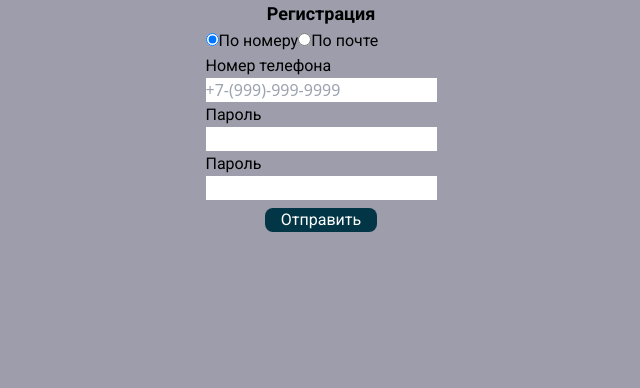
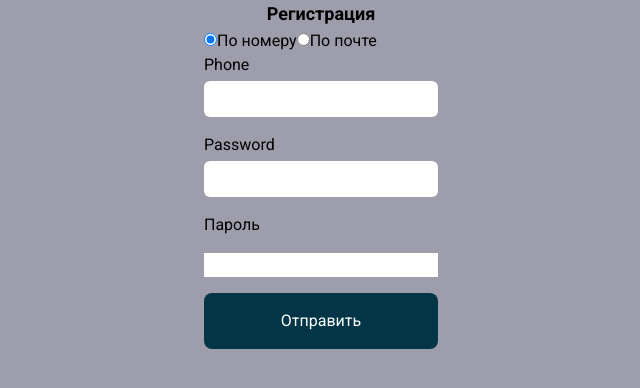
Before and after one commit to AdiletBekmuratov/nomad-water-front, a React (Vite) app: page /register in a window 1280 px wide. Shown: the top 388 px of the page, without its empty margins (319-959 px from the left). Built offline with nearby package versions, Linux system fonts and the light colour scheme.

Commit message:
input and button components

```diff
--- a/package.json
+++ b/package.json
@@ -20,6 +20,7 @@
   "devDependencies": {
     "@types/react": "^18.0.24",
     "@types/react-dom": "^18.0.8",
+    "@types/react-input-mask": "^3.0.2",
     "@typescript-eslint/eslint-plugin": "^5.42.1",
     "@typescript-eslint/parser": "^5.42.1",
     "@vitejs/plugin-react": "^2.2.0",
--- /dev/null
+++ b/src/components/Forms/Button.tsx
@@ -0,0 +1,15 @@
+import { ButtonHTMLAttributes, DetailedHTMLProps, FC, ReactNode } from 'react';
+
+type Props = DetailedHTMLProps<ButtonHTMLAttributes<HTMLButtonElement>, HTMLButtonElement> & {
+  children: ReactNode;
+};
+
+export const Button: FC<Props> = (props) => {
+  return (
+    <button
+      {...props}
+      className={`text-white bg-dark-blue py-4 rounded-lg font-roboto w-full disabled:bg-gray-300 ${props.className}`}>
+      {props.children}
+    </button>
+  );
+};
--- /dev/null
+++ b/src/components/Forms/Input.tsx
@@ -0,0 +1,33 @@
+import { ErrorMessage, Field } from 'formik';
+import { DetailedHTMLProps, FC, InputHTMLAttributes } from 'react';
+import ReactInputMask from 'react-input-mask';
+
+type Props = DetailedHTMLProps<InputHTMLAttributes<HTMLInputElement>, HTMLInputElement> & {
+  inputType: 'formik' | 'default';
+  label?: string;
+  mask?: string;
+};
+
+const CONSTANT_CLASSNAMES = 'py-2 px-4 bg-white text-sm rounded-md';
+
+export const Input: FC<Props> = (props) => {
+  return (
+    <div className="flex flex-col space-y-1">
+      {props.label && (
+        <label htmlFor={props.id} className="font-roboto">
+          {props.label}
+        </label>
+      )}
+      {props.inputType === 'formik' ? (
+        <Field
+          {...props}
+          className={`${CONSTANT_CLASSNAMES} ${props.className}`}
+          component={props.mask ? ReactInputMask : 'input'}
+        />
+      ) : (
+        <input {...props} className={`${CONSTANT_CLASSNAMES} ${props.className}`} />
+      )}
+      <ErrorMessage component={'div'} name={props.name!} className="text-xs text-red-500" />
+    </div>
+  );
+};
--- /dev/null
+++ b/src/components/Forms/index.ts
@@ -0,0 +1,2 @@
+export * from './Button';
+export * from './Input';
--- a/src/components/button.tsx
+++ /dev/null
@@ -1,24 +0,0 @@
-type Props = {
-  data: Object;
-  isDisabled: boolean;
-};
-
-const Button = (props: Props) => {
-  const onClick = () => {
-    alert(JSON.stringify(props.data));
-  };
-
-  return (
-    <div className={`justify-center flex mt-2`}>
-      <button
-        type="submit"
-        onClick={onClick}
-        className="text-white bg-prevent w-28 rounded-lg font-roboto"
-        disabled={props.isDisabled}>
-        Отправить
-      </button>
-    </div>
-  );
-};
-
-export default Button;
--- a/src/components/regByEmail.tsx
+++ b/src/components/regByEmail.tsx
@@ -1,6 +1,6 @@
 import { Formik } from 'formik';
 import * as yup from 'yup';
-import Button from './button';
+import { Button } from './Forms';
 
 type formValues = {
   email: string;
@@ -33,13 +33,7 @@ const RegByEmail = () => {
             <label htmlFor="" className="block font-roboto">
               Почта
             </label>
-            <input
-              type="email"
-              name={`email`}
-              onChange={handleChange}
-              onBlur={handleBlur}
-              value={values.email}
-            />
+
             {touched.email && errors.email && <p className="text-red">{errors.email}</p>}
             <label htmlFor="" className="block font-roboto">
               Пароль
@@ -67,7 +61,7 @@ const RegByEmail = () => {
             {touched.confirmPassword && errors.confirmPassword && (
               <p className="text-red">{errors.confirmPassword}</p>
             )}
-            <Button isDisabled={!isValid && !dirty} data={values} />
+            <Button type="submit" />
           </>
         )}
       </Formik>
--- a/src/components/regByPhone.tsx
+++ b/src/components/regByPhone.tsx
@@ -1,7 +1,8 @@
-import { Formik } from 'formik';
+import { Form, Formik } from 'formik';
 import * as yup from 'yup';
-import Button from './button';
 import InputMask from 'react-input-mask';
+
+import { Button, Input } from './Forms';
 
 type formValues = {
   phone: string;
@@ -26,36 +27,18 @@ export const RegByPhone = () => {
       <Formik
         initialValues={initialValues}
         validateOnBlur
-        onSubmit={(values) => alert(values)}
+        onSubmit={(values) => alert(JSON.stringify(values, null, 2))}
         validationSchema={validation}>
-        {({ values, errors, touched, handleChange, handleBlur, isValid, dirty }) => (
-          <>
-            <label htmlFor="phone" className="font-roboto">
-              Номер телефона
-            </label>
-            <InputMask
-              mask="+7-(999)-999-9999"
-              value={values.phone}
-              onBlur={handleBlur}
-              onChange={handleChange}
-              className="block"
-              name="phone"
-              id="phone"
-              type="tel"
-              placeholder="+7-(999)-999-9999"
-            />
-            {touched.phone && errors.phone && <p className="text-red">{errors.phone}</p>}
-            <label htmlFor="password" className="font-roboto">
-              Пароль
-            </label>
-            <input
-              type="password"
+        {({ values, errors, touched, handleChange, handleBlur, isValid }) => (
+          <Form className="flex flex-col space-y-4">
+            <Input inputType="formik" id="phone" name="phone" type={'tel'} label="Phone" />
+
+            <Input
+              inputType="formik"
+              id="password"
               name="password"
-              id="password"
-              className="block"
-              value={values.password}
-              onBlur={handleBlur}
-              onChange={handleChange}
+              type={'password'}
+              label="Password"
             />
             {touched.password && errors.password && <p className="text-red">{errors.password}</p>}
             <label htmlFor="password" className="font-roboto">
@@ -73,8 +56,10 @@ export const RegByPhone = () => {
             {touched.confirmPassword && errors.confirmPassword && (
               <p className="text-red">{errors.confirmPassword}</p>
             )}
-            <Button isDisabled={!isValid && !dirty} data={values} />
-          </>
+            <Button type="submit" disabled={!isValid}>
+              Отправить
+            </Button>
+          </Form>
         )}
       </Formik>
     </>
--- a/tailwind.config.cjs
+++ b/tailwind.config.cjs
@@ -3,16 +3,13 @@ module.exports = {
   content: ['./index.html', './src/**/*.{js,ts,jsx,tsx,ts,html}'],
   theme: {
     extend: {
-
-    },
-    fontFamily: {
-      roboto: ['Roboto', 'sans-serif']
-    },
-    colors: {
-      'main': '#9D9DAB',
-      'prevent': '#023646',
-      'white': '#FFF',
-      'red': '#880808'
+      fontFamily: {
+        roboto: ['Roboto', 'sans-serif']
+      },
+      colors: {
+        main: '#9D9DAB',
+        'dark-blue': '#023646'
+      }
     }
   },
   plugins: []
```
Also changed, not shown: 2 other files (tests, documents, lock files or other folders).
